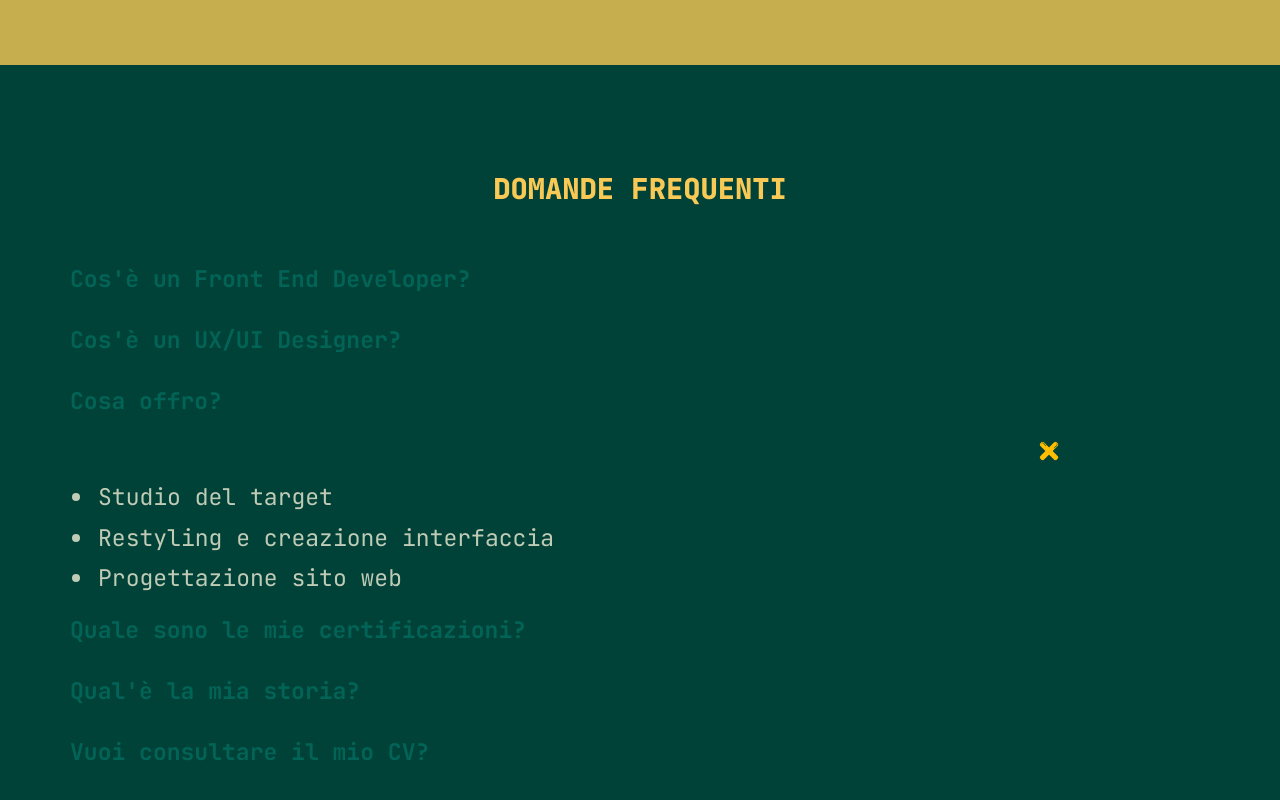
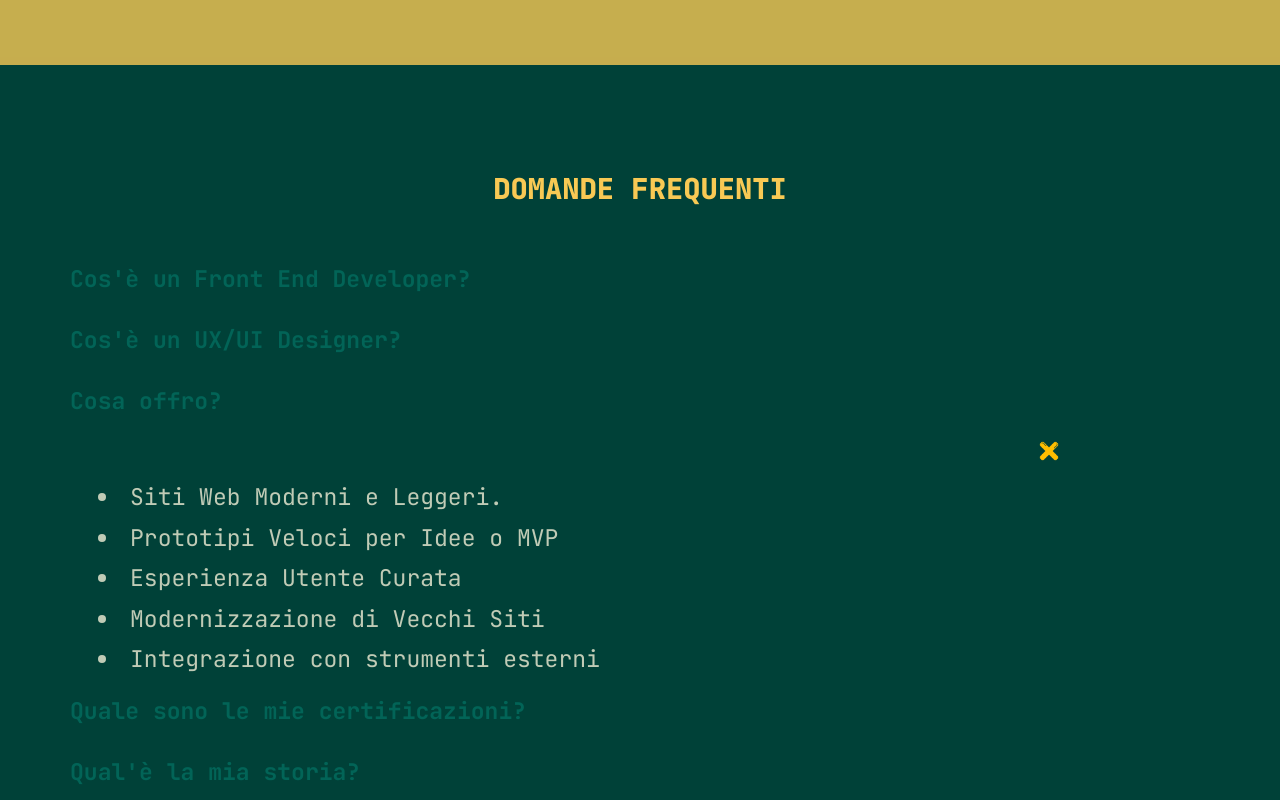
Before and after one commit to radattiluca/personal-website, a React (Vite) app: page / in a window 1280 px wide. Both pictures are taken after a click on the element "Cosa offro?". Shown: the part 1722-2522 px from the top of the page. Built offline with nearby package versions, Linux system fonts and the light colour scheme; no server answers; a web font is replaced by a local one.

Commit message:
aggiunto li a sezione cosa offro

```diff
--- a/src/components/containerQuestions/ContainerQuestions.jsx
+++ b/src/components/containerQuestions/ContainerQuestions.jsx
@@ -146,9 +146,11 @@ function ContainerQuestions(className, children) {
             <StyledContainerAnswer>
               <p>
                 <ul>
-                  <li> Studio del target</li>
-                  <li> Restyling e creazione interfaccia</li>
-                  <li> Progettazione sito web</li>
+                  <li> Siti Web Moderni e Leggeri.</li>
+                  <li> Prototipi Veloci per Idee o MVP</li>
+                  <li> Esperienza Utente Curata</li>
+                  <li>Modernizzazione di Vecchi Siti</li>
+                  <li>Integrazione con strumenti esterni</li>
                 </ul>
               </p>
             </StyledContainerAnswer>
@@ -185,14 +187,16 @@ function ContainerQuestions(className, children) {
                   <li>
                     Master in Front End Development con
                     <a href="https://www.start2impact.it/" target="_blank">
-                      <span> Start2Impact</span>
+                      <span> Start2Impact </span>
                     </a>
+                    - completato
                   </li>
                   <li>
                     Master in UX/UI Designer con
                     <a href="https://www.start2impact.it/" target="_blank">
-                      <span> Start2Impact</span>
+                      <span> Start2Impact </span>
                     </a>
+                    - in corso
                   </li>
                 </ul>
               </p>
--- a/src/components/containerQuestions/ContainerQuestions.style.jsx
+++ b/src/components/containerQuestions/ContainerQuestions.style.jsx
@@ -55,6 +55,7 @@ export const StyledContainerAnswer = styled.div`
       margin-left: 20px;
       li {
         padding: 3px;
+        list-style-position: inside;
       }
     }
   }
```
